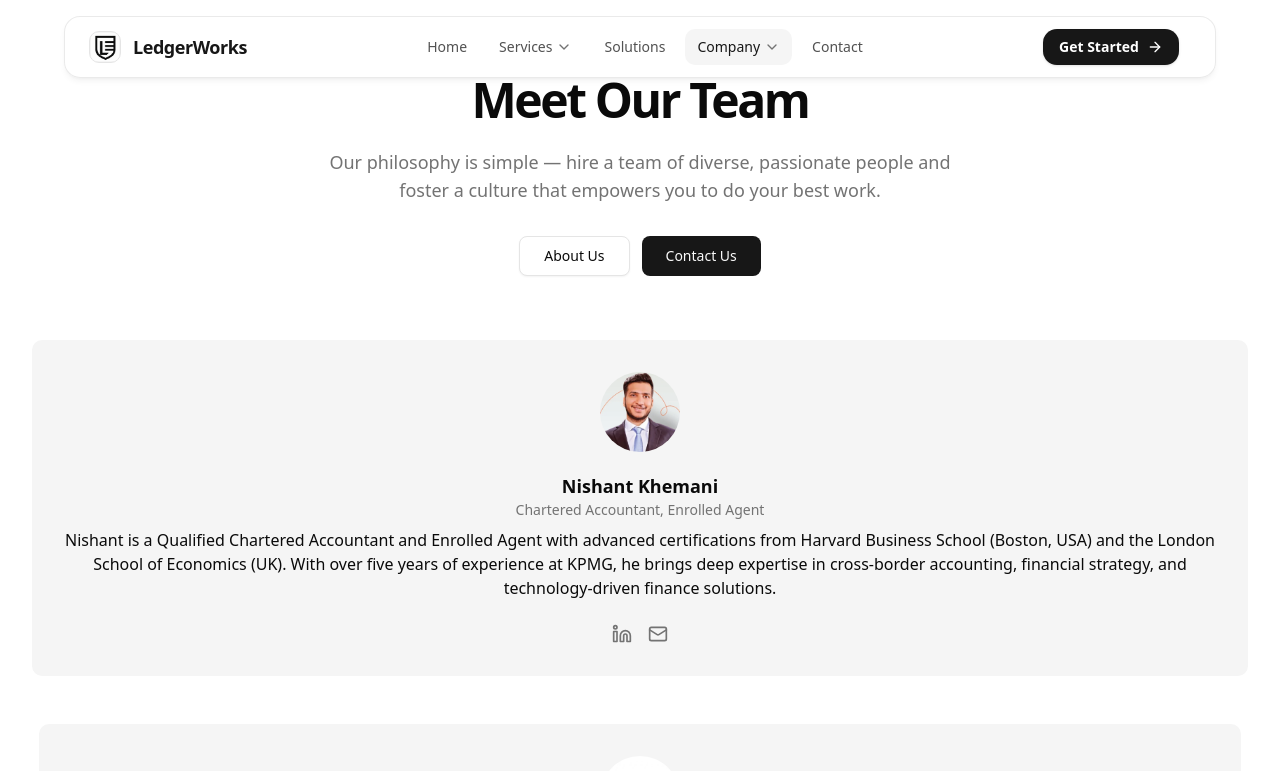
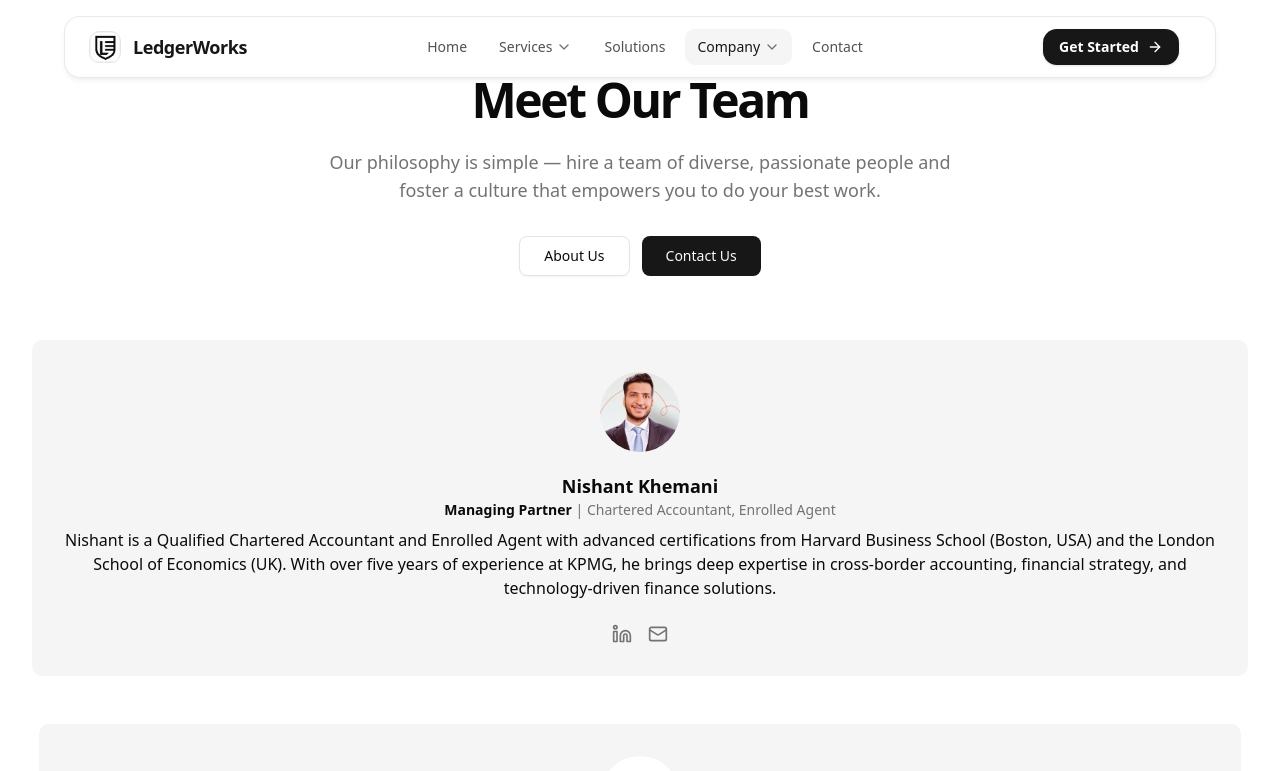
Before and after one commit to Ayushxcodes/ledgerworks, a Next.js app: page /team in a window 1280 px wide. Shown: the top 771 px of the page. Built offline with nearby package versions, Linux system fonts and the light colour scheme.

Commit message:
last_changes

```diff
--- a/src/components/Contact/Contact.tsx
+++ b/src/components/Contact/Contact.tsx
@@ -33,10 +33,10 @@ const Contact02Page = () => (
               Our friendly team is here to help.
             </p>
             <Link
-              className="font-medium text-primary"
-              href="mailto:support@ledgerworksinc.co.in"
+              className="font-medium text-primary break-all"
+              href="mailto:nishant@saturnconsultinggroup.com"
             >
-              support@ledgerworksinc.co.in
+              nishant@saturnconsultinggroup.com
             </Link>
           </div>
 
--- a/src/components/Team/Team.tsx
+++ b/src/components/Team/Team.tsx
@@ -15,7 +15,7 @@ import {
 const teamMembers = [
   {
     name: "Nishant Khemani",
-    title: "Chartered Accountant, Enrolled Agent",
+    title: "Managing Partner | Chartered Accountant, Enrolled Agent",
     bio: "Nishant is a Qualified Chartered Accountant and Enrolled Agent with advanced certifications from Harvard Business School (Boston, USA) and the London School of Economics (UK). With over five years of experience at KPMG, he brings deep expertise in cross-border accounting, financial strategy, and technology-driven finance solutions.",
     details: [
       {
@@ -103,7 +103,16 @@ const Team04Page = () => {
                   height={120}
                 />
                 <h3 className="mt-5 text-lg font-semibold">{member.name}</h3>
-                <p className="text-muted-foreground text-sm">{member.title}</p>
+                <p className="text-muted-foreground text-sm">
+                  {member.title.includes("Managing Partner") ? (
+                    <>
+                      <span className="font-bold text-foreground">Managing Partner</span>
+                      {member.title.replace("Managing Partner", "")}
+                    </>
+                  ) : (
+                    member.title
+                  )}
+                </p>
                 <p className="mt-2 mb-6 text-pretty">{member.bio}</p>
                 <div className="mt-auto flex items-center gap-4">
                   <Link href="https://linkedin.com" target="_blank">
@@ -131,7 +140,16 @@ const Team04Page = () => {
                     <DialogTitle className="text-xl font-semibold">
                       {member.name}
                     </DialogTitle>
-                    <p className="text-muted-foreground">{member.title}</p>
+                    <p className="text-muted-foreground text-sm">
+                      {member.title.includes("Managing Partner") ? (
+                        <>
+                          <span className="font-bold text-foreground">Managing Partner</span>
+                          {member.title.replace("Managing Partner", "")}
+                        </>
+                      ) : (
+                        member.title
+                      )}
+                    </p>
                   </div>
                 </div>
               </DialogHeader>
--- a/src/components/global/Footer.tsx
+++ b/src/components/global/Footer.tsx
@@ -96,7 +96,7 @@ const FooterLedgerWorks = () => {
               <Link href="https://linkedin.com" target="_blank">
                 <LinkedinIcon className="h-5 w-5" />
               </Link>
-              <Link href="mailto:hello@ledgerworks.com" target="_blank">
+              <Link href="mailto:nishant@saturnconsultinggroup.com" target="_blank">
                 <MailIcon className="h-5 w-5" />
               </Link>
               <Link href="https://github.com" target="_blank">
```
